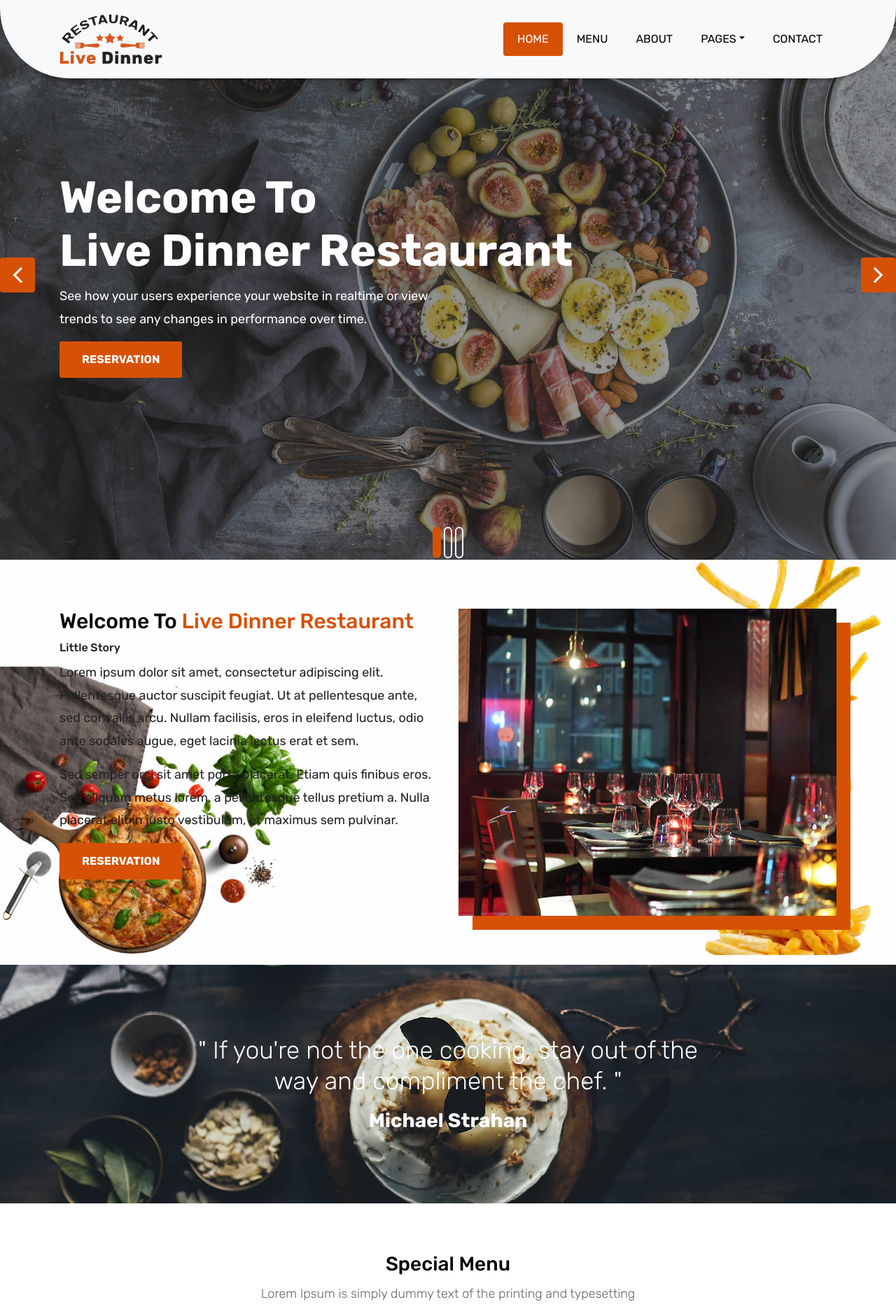
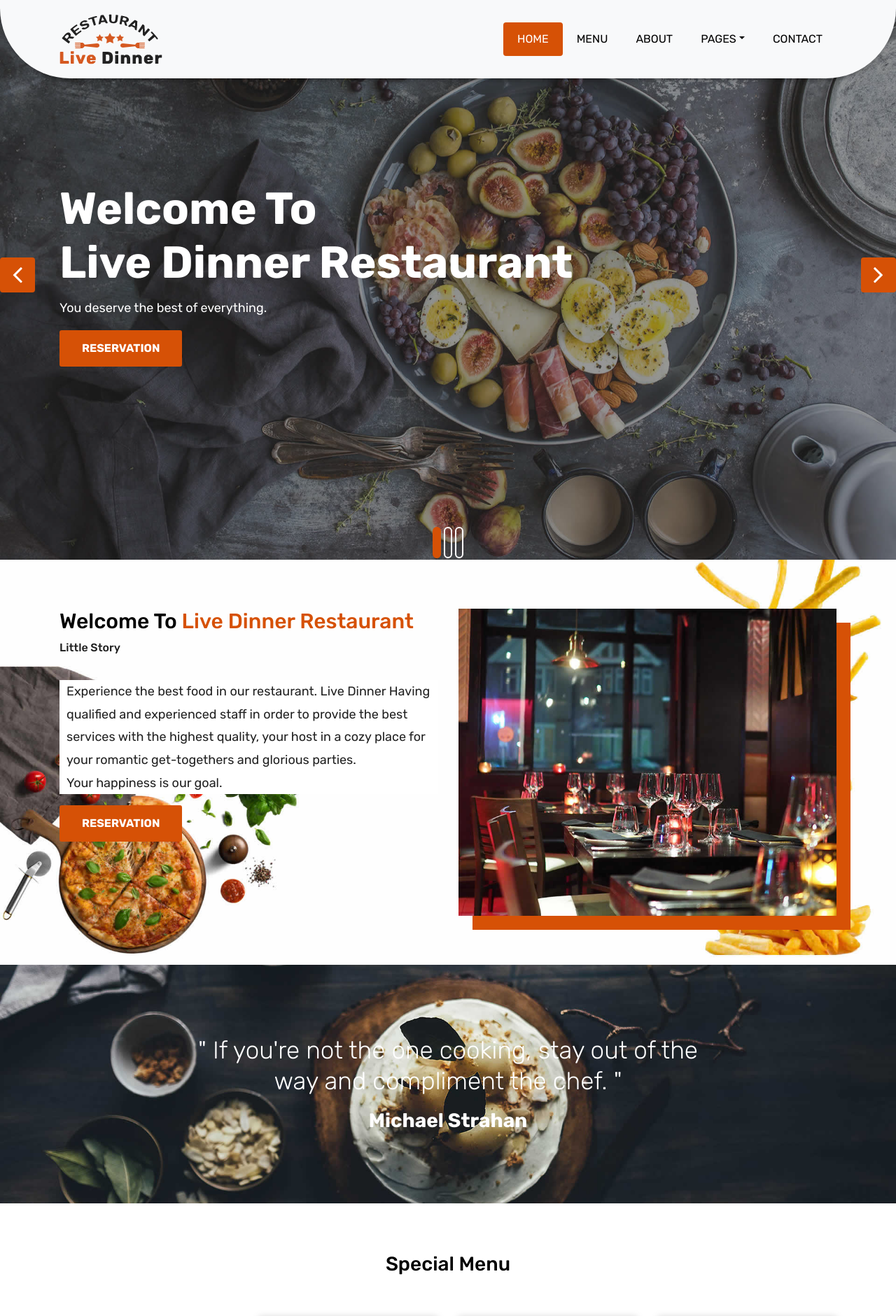
Before and after one commit to mobinmbn/Resturant, a Django app: page /home/ in a window 1280 px wide. Shown: the top 1881 px of the page at 70% size. Run offline with Django 3.2, Linux system fonts and the light colour scheme; data comes from the database, SQL or seed files in the repository; some libraries are stand-ins or nearby versions.

Commit message:
dinamicText

```diff
--- a/templates/base.html
+++ b/templates/base.html
@@ -110,7 +110,7 @@
 			<div class="row">
 				<div class="col-lg-3 col-md-6">
 					<h3>About Us</h3>
-					<p>Integer cursus scelerisque ipsum id efficitur. Donec a dui fringilla, gravida lorem ac, semper magna. Aenean rhoncus ac lectus a interdum. Vivamus semper posuere dui.</p>
+					<p>Live Dinner Having qualified and experienced staff in order to provide the best services with the highest quality, your host in a cozy place for your romantic get-togethers and glorious parties.</p>
 				</div>
 				<div class="col-lg-3 col-md-6">
 					<h3>Subscribe</h3>
--- a/templates/contact/contact.html
+++ b/templates/contact/contact.html
@@ -27,7 +27,6 @@ active
 				<div class="col-lg-12">
 					<div class="heading-title text-center">
 						<h2>Contact</h2>
-						<p>Lorem Ipsum is simply dummy text of the printing and typesetting</p>
 					</div>
 				</div>
 			</div>
--- a/templates/customer reviews.html
+++ b/templates/customer reviews.html
@@ -6,7 +6,6 @@
             <div class="col-lg-12">
                 <div class="heading-title text-center">
                     <h2>Customer Reviews</h2>
-                    <p>Lorem Ipsum is simply dummy text of the printing and typesetting</p>
                 </div>
             </div>
         </div>
--- a/templates/foods/gallery.html
+++ b/templates/foods/gallery.html
@@ -26,7 +26,6 @@ active
 				<div class="col-lg-12">
 					<div class="heading-title text-center">
 						<h2>Gallery</h2>
-						<p>Lorem Ipsum is simply dummy text of the printing and typesetting</p>
 					</div>
 				</div>
 			</div>
--- a/templates/foods/index.html
+++ b/templates/foods/index.html
@@ -16,8 +16,7 @@ active
 					<div class="row">
 						<div class="col-md-12">
 							<h1 class="m-b-20"><strong>Welcome To <br> Live Dinner Restaurant</strong></h1>
-							<p class="m-b-40">See how your users experience your website in realtime or view  <br>
-							trends to see any changes in performance over time.</p>
+							<p class="m-b-40">You deserve the best of everything. <br> </p>
 							<p><a class="btn btn-lg btn-circle btn-outline-new-white" href="{% url 'reservation' %}">Reservation</a></p>
 						</div>
 					</div>
@@ -29,8 +28,7 @@ active
 					<div class="row">
 						<div class="col-md-12">
 							<h1 class="m-b-20"><strong>Welcome To <br> Live Dinner Restaurant</strong></h1>
-							<p class="m-b-40">See how your users experience your website in realtime or view  <br>
-							trends to see any changes in performance over time.</p>
+							<p class="m-b-40">You deserve the best of everything. <br> </p>
 							<p><a class="btn btn-lg btn-circle btn-outline-new-white" href="{% url 'reservation' %}">Reservation</a></p>
 						</div>
 					</div>
@@ -42,8 +40,7 @@ active
 					<div class="row">
 						<div class="col-md-12">
 							<h1 class="m-b-20"><strong>Welcome To <br> Yamifood Restaurant</strong></h1>
-							<p class="m-b-40">See how your users experience your website in realtime or view  <br>
-							trends to see any changes in performance over time.</p>
+							<p class="m-b-40">You deserve the best of everything. <br></p>
 							<p><a class="btn btn-lg btn-circle btn-outline-new-white" href="{% url 'reservation' %}">Reservation</a></p>
 						</div>
 					</div>
@@ -64,9 +61,9 @@ active
 				<div class="col-lg-6 col-md-6 col-sm-12 text-center">
 					<div class="inner-column">
 						<h1>Welcome To <span>Live Dinner Restaurant</span></h1>
-						<h4>Little Story</h4>
-						<p>Lorem ipsum dolor sit amet, consectetur adipiscing elit. Pellentesque auctor suscipit feugiat. Ut at pellentesque ante, sed convallis arcu. Nullam facilisis, eros in eleifend luctus, odio ante sodales augue, eget lacinia lectus erat et sem. </p>
-						<p>Sed semper orci sit amet porta placerat. Etiam quis finibus eros. Sed aliquam metus lorem, a pellentesque tellus pretium a. Nulla placerat elit in justo vestibulum, et maximus sem pulvinar.</p>
+						<h4>Little Story</h4><br>
+						<p style="background-color:#fff; padding-left:10px;">Experience the best food in our restaurant. Live Dinner Having qualified and experienced staff in order to provide the best services with the highest quality, your host in a cozy place for your romantic get-togethers and glorious parties. <br>
+							Your happiness is our goal.</p>
 						<a class="btn btn-lg btn-circle btn-outline-new-white" href="{% url 'reservation' %}">Reservation</a>
 					</div>
 				</div>
@@ -86,7 +83,6 @@ active
 				<div class="col-lg-12">
 					<div class="heading-title text-center">
 						<h2>Gallery</h2>
-						<p>Lorem Ipsum is simply dummy text of the printing and typesetting</p>
 					</div>
 				</div>
 			</div>
--- a/templates/foods/stuff.html
+++ b/templates/foods/stuff.html
@@ -26,7 +26,6 @@ active
 				<div class="col-lg-12">
 					<div class="heading-title text-center">
 						<h2>Stuff</h2>
-						<p>Lorem Ipsum is simply dummy text of the printing and typesetting</p>
 					</div>
 				</div>
 			</div>
--- a/templates/menu.html
+++ b/templates/menu.html
@@ -7,7 +7,6 @@
 				<div class="col-lg-12">
 					<div class="heading-title text-center">
 						<h2>Special Menu</h2>
-						<p>Lorem Ipsum is simply dummy text of the printing and typesetting</p>
 					</div>
 				</div>
 			</div>
--- a/templates/reserve/reservation.html
+++ b/templates/reserve/reservation.html
@@ -26,7 +26,7 @@ active
 				<div class="col-lg-12">
 					<div class="heading-title text-center">
 						<h2>Reservation</h2>
-						<p>Lorem Ipsum is simply dummy text of the printing and typesetting</p>
+						<p>Please send us your information beforehand and make a reservation in order to provide the best services according to your request.</p>
 					</div>
 				</div>
 			</div>
```
Also changed, not shown: templates/foods/about.html (+5 -5 lines), templates/foods/food_details.html (+5 -5 lines).
